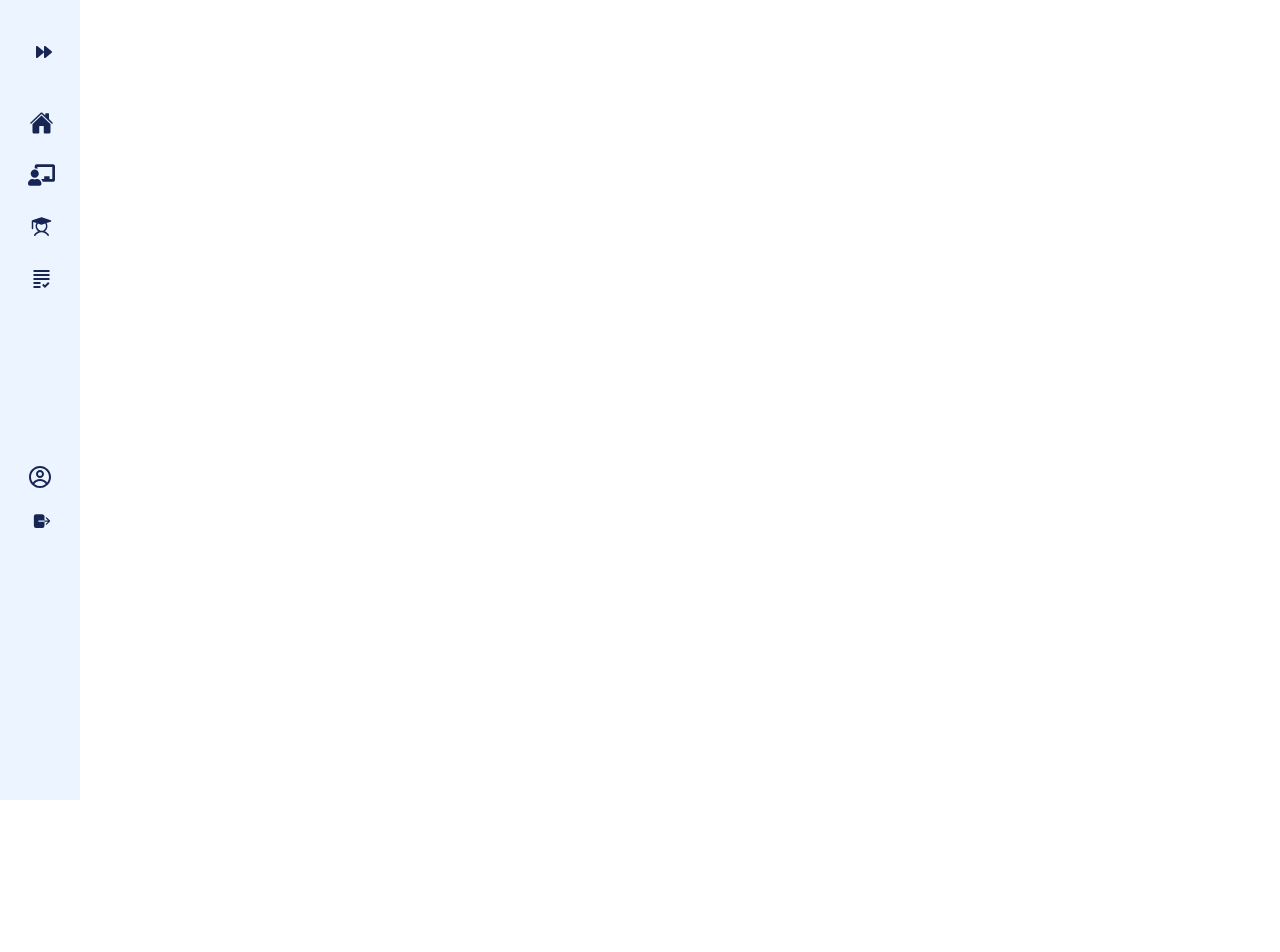
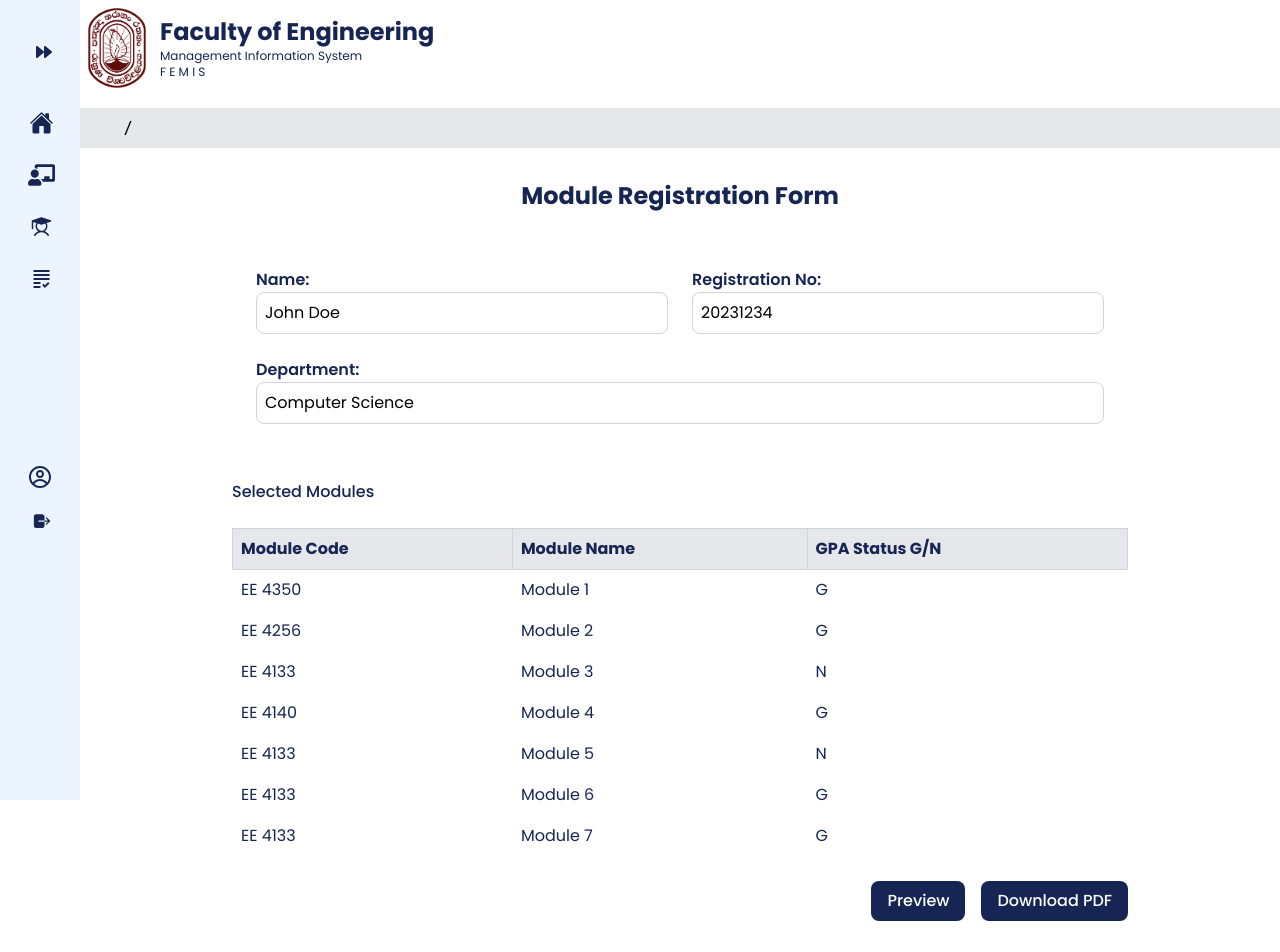
Before and after one commit to arivanan0218/MisSystem-Frontend, a React (Vite) app: page /moduleRegForm in a window 1280 px wide. Shown: the top 952 px of the page. Before the commit the page ends 800 px from the top, so only its background shows below. Built offline with nearby package versions, Linux system fonts and the light colour scheme; no server answers.

Commit message:
Module Registration Form

```diff
--- a/package.json
+++ b/package.json
@@ -12,11 +12,14 @@
   },
   "dependencies": {
     "axios": "^1.7.9",
+    "jspdf": "^2.5.2",
+    "jspdf-autotable": "^3.8.4",
     "jwt-decode": "^4.0.0",
     "react": "^18.3.1",
     "react-dom": "^18.3.1",
     "react-icons": "^5.2.1",
     "react-router-dom": "^6.26.0",
+    "react-to-print": "^3.0.4",
     "xlsx": "^0.18.5"
   },
   "devDependencies": {
--- a/src/App.jsx
+++ b/src/App.jsx
@@ -14,6 +14,7 @@ import { UserRoleProvider } from './Context/UserRoleContext.jsx'
 import StudentDepartment from './student/StudentDepartment.jsx'
 import ModuleMarks from './Pages/ModuleMarks.jsx'
 import EndExamResults from './Pages/EndExamResults.jsx'
+import ModuleRegistrationForm from './Pages/ModuleRegistrationForm.jsx'
 
 
 function App() {
@@ -57,6 +58,7 @@ function App() {
                     path="/departments/:degreename/intakes/semesters"
                     element={<Semesters />}
                   />
+                  <Route path='/moduleRegForm' element={<ModuleRegistrationForm/>} />
                 </Routes>
               </Sidebar>
             }
--- /dev/null
+++ b/src/Pages/ModuleRegistrationForm.jsx
@@ -0,0 +1,186 @@
+import React, { useState, useEffect, useRef } from "react";
+import Header from "../Components/Header";
+import Footer from "../Components/Footer";
+import Breadcrumb from "../Components/Breadcrumb";
+import axios from "../axiosConfig"; // For API requests
+import { useReactToPrint } from "react-to-print";
+import jsPDF from "jspdf";
+import "jspdf-autotable"; // Import the autoTable plugin
+
+const ModuleRegistrationForm = () => {
+  const [studentDetails, setStudentDetails] = useState({
+    name: "John Doe",
+    regNumber: "20231234",
+    department: "Computer Science",
+  });
+
+  const [registeredModules, setRegisteredModules] = useState([
+    { code: "EE 4350", name: "Module 1", gpaStatus: "G" },
+    { code: "EE 4256", name: "Module 2", gpaStatus: "G" },
+    { code: "EE 4133", name: "Module 3", gpaStatus: "N" },
+    { code: "EE 4140", name: "Module 4", gpaStatus: "G" },
+    { code: "EE 4133", name: "Module 5", gpaStatus: "N" },
+    { code: "EE 4133", name: "Module 6", gpaStatus: "G" },
+    { code: "EE 4133", name: "Module 7", gpaStatus: "G" },
+  ]);
+
+  const componentRef = useRef(); // Ref for the printable content
+
+  useEffect(() => {
+    const fetchData = async () => {
+      try {
+        const token = localStorage.getItem("auth-token");
+        const response = await axios.get("/student/modules", {
+          headers: {
+            Authorization: `Bearer ${token}`,
+          },
+        });
+
+        if (response.status === 200) {
+          setStudentDetails(response.data.studentDetails);
+          setRegisteredModules(response.data.registeredModules);
+        }
+      } catch (error) {
+        console.error("Error fetching data:", error);
+      }
+    };
+
+    fetchData();
+  }, []);
+
+  // Function to handle printing
+  const handlePrint = useReactToPrint({
+    content: () => componentRef.current,
+    documentTitle: "Module_Registration_Form",
+  });
+
+  // Function to download as PDF
+  const handleDownloadPDF = () => {
+    const doc = new jsPDF();
+
+    // Add title
+    doc.text("Module Registration Form", 14, 10);
+
+    // Add student details
+    doc.text(`Name: ${studentDetails.name}`, 14, 20);
+    doc.text(`Registration No: ${studentDetails.regNumber}`, 14, 30);
+    doc.text(`Department: ${studentDetails.department}`, 14, 40);
+
+    // Prepare table data
+    const tableColumnHeaders = ["Module Code", "Module Name", "GPA Status"];
+    const tableRows = registeredModules.map((module) => [
+      module.code,
+      module.name,
+      module.gpaStatus,
+    ]);
+
+    // Use the autoTable method
+    doc.autoTable({
+      head: [tableColumnHeaders],
+      body: tableRows,
+      startY: 50, // Position the table below the student details
+    });
+
+    // Save the PDF
+    doc.save("Module_Registration_Form.pdf");
+  };
+
+  return (
+    <div>
+      <Header />
+      <Breadcrumb />
+      <div className="mr-[10%] ml-[10%] px-8 font-poppins">
+        <div className="py-8 text-center">
+          <h1 className="text-2xl font-bold text-blue-950">
+            Module Registration Form
+          </h1>
+        </div>
+
+        {/* Printable Content */}
+        <div ref={componentRef}>
+          {/* Student Details Section */}
+          <div className="p-6 rounded-lg mb-8">
+            <div className="grid grid-cols-2 gap-6">
+              <div>
+                <label className="font-semibold text-blue-950">Name:</label>
+                <div className="bg-white border border-gray-300 rounded-lg p-2">
+                  {studentDetails.name}
+                </div>
+              </div>
+              <div>
+                <label className="font-semibold text-blue-950">
+                  Registration No:
+                </label>
+                <div className="bg-white border border-gray-300 rounded-lg p-2">
+                  {studentDetails.regNumber}
+                </div>
+              </div>
+              <div className="col-span-2">
+                <label className="font-semibold text-blue-950">
+                  Department:
+                </label>
+                <div className="bg-white border border-gray-300 rounded-lg p-2">
+                  {studentDetails.department}
+                </div>
+              </div>
+            </div>
+          </div>
+
+          {/* Registered Modules Section */}
+          <div>
+            <h2 className="font-medium text-blue-950 mb-6">Selected Modules</h2>
+            <table className="w-full border-collapse border border-gray-300">
+              <thead>
+                <tr className="bg-gray-200 text-blue-950 font-medium">
+                  <th className="border border-gray-300 p-2 text-left">
+                    Module Code
+                  </th>
+                  <th className="border border-gray-300 p-2 text-left">
+                    Module Name
+                  </th>
+                  <th className="border border-gray-300 p-2 text-left">
+                    GPA Status G/N
+                  </th>
+                </tr>
+              </thead>
+              <tbody>
+                {registeredModules.map((module, index) => (
+                  <tr key={index}>
+                    <td className="border border-white p-2 text-blue-950">
+                      {module.code}
+                    </td>
+                    <td className="border border-white p-2 text-blue-950">
+                      {module.name}
+                    </td>
+                    <td className="border border-white p-2 text-blue-950">
+                      {module.gpaStatus}
+                    </td>
+                  </tr>
+                ))}
+              </tbody>
+            </table>
+          </div>
+        </div>
+
+        {/* Buttons */}
+        <div className="text-right mt-6 space-x-4">
+          <button
+            onClick={handlePrint}
+            className="bg-blue-950 text-white px-4 py-2 rounded-lg font-medium hover:bg-blue-900"
+          >
+            Preview
+          </button>
+          <button
+            onClick={handleDownloadPDF}
+            className="bg-blue-950 text-white px-4 py-2 rounded-lg font-medium hover:bg-blue-900"
+          >
+            Download PDF
+          </button>
+        </div>
+      </div>
+      <Footer />
+    </div>
+  );
+};
+
+export default ModuleRegistrationForm;
--- a/src/Pages/Modules.jsx
+++ b/src/Pages/Modules.jsx
@@ -1,5 +1,5 @@
 import React, { useState, useEffect } from 'react';
-import { Link, useParams } from 'react-router-dom';
+import { Link, Navigate, useParams,useNavigate } from 'react-router-dom';
 import Header from '../Components/Header';
 import Breadcrumb from '../Components/Breadcrumb';
 import Footer from '../Components/Footer';
@@ -85,18 +85,35 @@ const Modules = () => {
           )}
           {modules.length > 0 ? (
             modules.map((module) => (
+
               <Link to={`/modules/${module.moduleId}`} key={module.moduleId}>
                 <div className='bg-white text-blue-950 border-blue-950 min-h-[45px] border-t-[1px] border-r-[2px] border-l-[1px] border-b-[3px] font-semibold w-full p-2 px-4 rounded-[12px] hover:shadow-lg mb-3 cursor-pointer'>
                   <div>{module.moduleName || 'Unnamed Module'}</div>
                 </div>
+
+
               </Link>
+
             ))
           ) : (
             <div className='text-center text-gray-500'>
               No modules available.
             </div>
+
           )}
         </div>
+      </div>
+
+      <div className='mt-[80px] px-20'>
+        <Link to={'/moduleRegForm'}>
+        <button
+
+            className='bg-blue-950 text-white px-4 py-2 rounded-lg font-medium hover:bg-blue-900'
+
+        >
+        Module Registration
+        </button>
+        </Link>
       </div>
       <Footer />
     </div>
```
Also changed, not shown: 1 other file (tests, documents, lock files or other folders).
